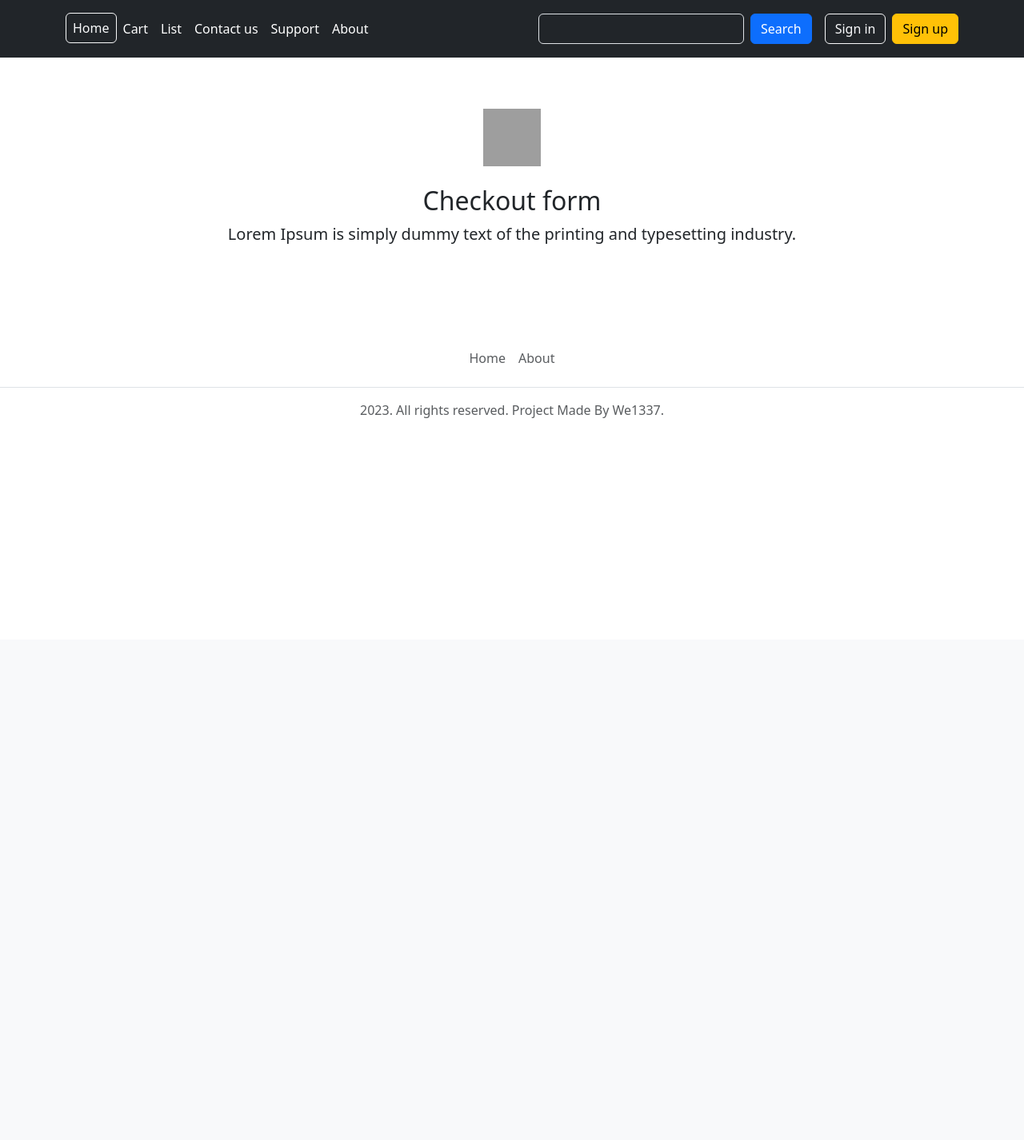
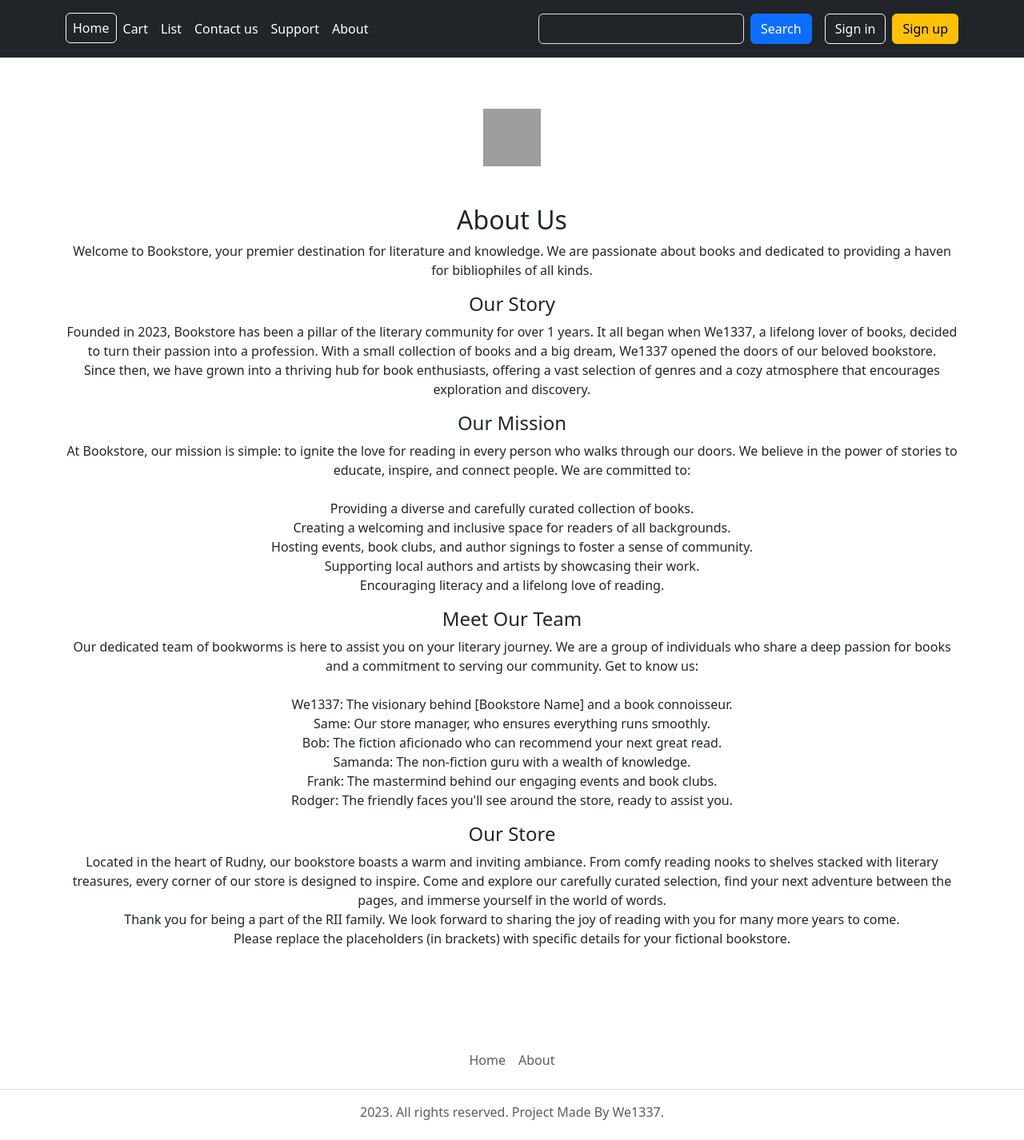
Before and after one commit to Vishwanth11011/EBookstore-Mysql-Php, a PHP site: page /about.php in a window 1280 px wide. Shown: the top 1426 px of the page at 80% size. Before the commit the page ends 523 px from the top, so only its background shows below. Run offline with PHP 8.4, Linux system fonts and the light colour scheme; grey boxes are pictures that could not be loaded.

Commit message:
refactor: dummy text added with comments

```diff
--- a/about.php
+++ b/about.php
@@ -4,13 +4,65 @@
 
     <div class="cover-container d-flex h-100 p-3 mx-auto flex-column">
         <div class="py-5 text-center">
+
+            <!-- Logo image -->
             <img class="d-block mx-auto mb-4" src="https://getbootstrap.com/docs/4.0/assets/brand/bootstrap-solid.svg" alt="" width="72" height="72">
-            <h2>Checkout form</h2>
-            <!-- Placeholder text -->
-            <p class="lead">
-                Lorem Ipsum is simply dummy text of the printing and typesetting industry.
-                <!-- More text here -->
+            <br>
+
+            <!-- Dummy data -->
+            <h2>About Us</h2>
+            <p class="text-justify container">
+                Welcome to Bookstore, your premier destination for literature and knowledge. We are passionate about books and dedicated to providing a haven for bibliophiles of all kinds.
             </p>
+
+            <h4>Our Story</h4>
+            <p class="text-justify container">
+                Founded in 2023, Bookstore has been a pillar of the literary community for over 1 years. It all began when We1337, a lifelong lover of books, decided to turn their passion into a profession. With a small collection of books and a big dream, We1337 opened the doors of our beloved bookstore.
+                <br>
+                Since then, we have grown into a thriving hub for book enthusiasts, offering a vast selection of genres and a cozy atmosphere that encourages exploration and discovery.
+            </p>
+
+            <h4>Our Mission</h4>
+            <p class="text-justify container">
+                At Bookstore, our mission is simple: to ignite the love for reading in every person who walks through our doors. We believe in the power of stories to educate, inspire, and connect people. We are committed to:
+                <br><br>
+                Providing a diverse and carefully curated collection of books.
+                <br>
+                Creating a welcoming and inclusive space for readers of all backgrounds.
+                <br>
+                Hosting events, book clubs, and author signings to foster a sense of community.
+                <br>
+                Supporting local authors and artists by showcasing their work.
+                <br>
+                Encouraging literacy and a lifelong love of reading.
+            </p>
+
+            <h4>Meet Our Team</h4>
+            <p class="text-justify container">
+                Our dedicated team of bookworms is here to assist you on your literary journey. We are a group of individuals who share a deep passion for books and a commitment to serving our community. Get to know us:
+                <br><br>
+                We1337: The visionary behind [Bookstore Name] and a book connoisseur.
+                <br>
+                Same: Our store manager, who ensures everything runs smoothly.
+                <br>
+                Bob: The fiction aficionado who can recommend your next great read.
+                <br>
+                Samanda: The non-fiction guru with a wealth of knowledge.
+                <br>
+                Frank: The mastermind behind our engaging events and book clubs.
+                <br>
+                Rodger: The friendly faces you'll see around the store, ready to assist you.
+            </p>
+
+            <h4>Our Store</h4>
+            <p class="text-justify container">
+                Located in the heart of Rudny, our bookstore boasts a warm and inviting ambiance. From comfy reading nooks to shelves stacked with literary treasures, every corner of our store is designed to inspire. Come and explore our carefully curated selection, find your next adventure between the pages, and immerse yourself in the world of words.
+                <br>
+                Thank you for being a part of the RII family. We look forward to sharing the joy of reading with you for many more years to come.
+                <br>
+                Please replace the placeholders (in brackets) with specific details for your fictional bookstore.
+            </p>
+
         </div>
     </div>
 
```
